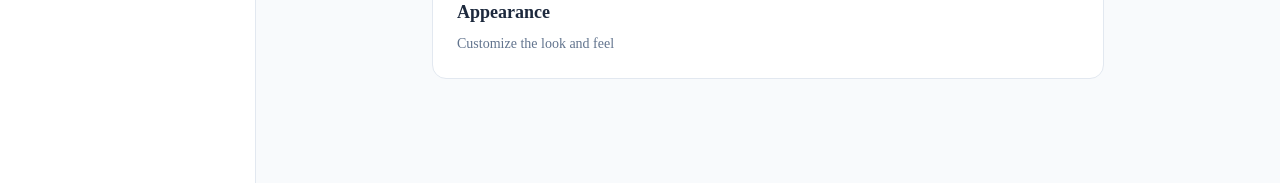
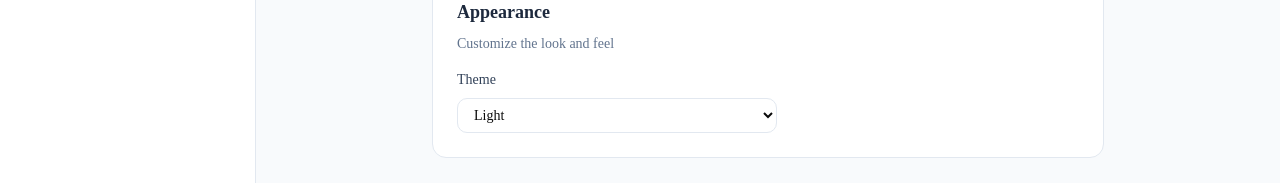
Before and after one commit to binay-das/ai-form-builder, a Next.js app: page /dashboard/settings in a window 1280 px wide. Shown: the part 545-728 px from the top of the page. Built offline with nearby package versions, Linux system fonts and the light colour scheme; no server answers; the database is empty; sample sign-in values are in the browser's storage.

Commit message:
feat: add appearance settings section

```diff
--- a/app/dashboard/settings/page.tsx
+++ b/app/dashboard/settings/page.tsx
@@ -50,7 +50,15 @@ export default async function SettingsPage() {
 
           <div className="p-6">
             <h2 className="text-lg font-semibold text-slate-800 mb-2">Appearance</h2>
-            <p className="text-sm text-slate-500">Customize the look and feel</p>
+            <p className="text-sm text-slate-500 mb-4">Customize the look and feel</p>
+            <div>
+              <label className="text-sm font-medium text-slate-700 block mb-2">Theme</label>
+              <select className="w-full max-w-xs px-3 py-2 border border-slate-200 rounded-lg text-sm">
+                <option>Light</option>
+                <option>Dark</option>
+                <option>System</option>
+              </select>
+            </div>
           </div>
         </div>
       </div>
```
